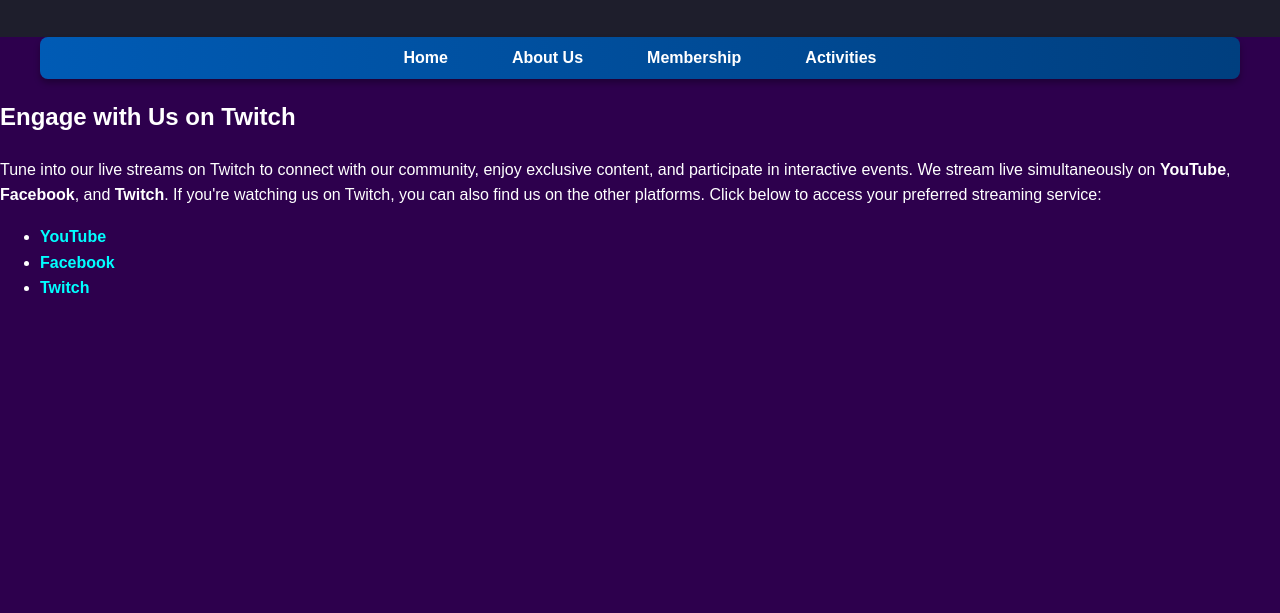
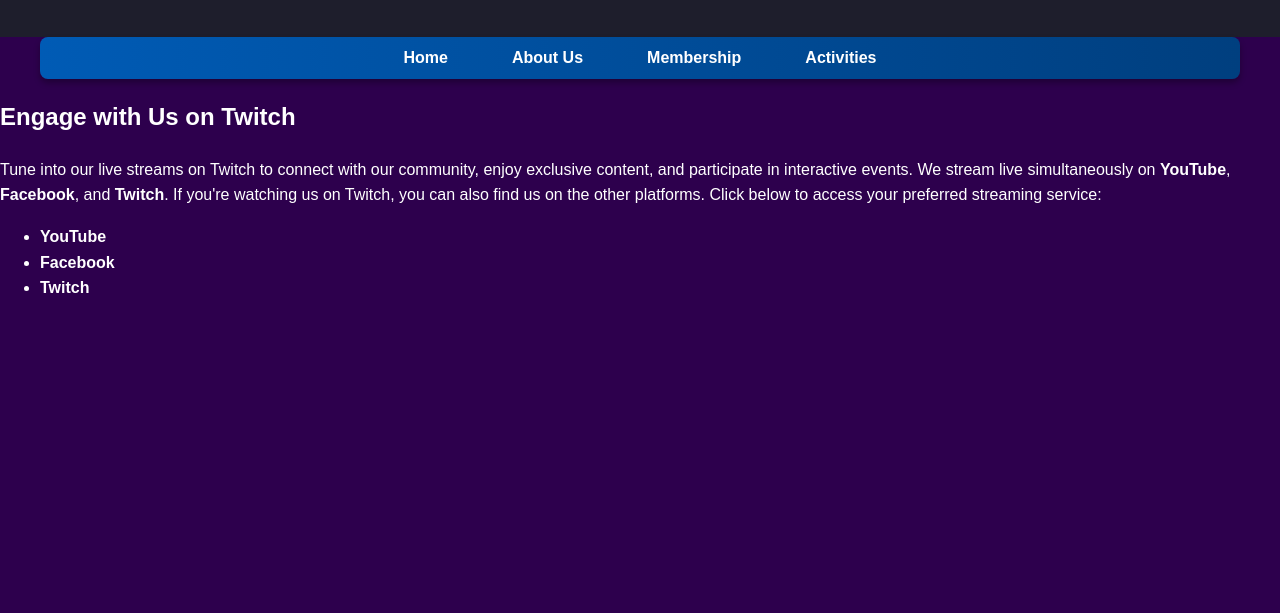
Before and after one commit to asanchezjr0131/PQTtest, a plain HTML site: page activities.html in a window 1280 px wide. Shown: the part 187-800 px from the top of the page. Drawn offline with Linux system fonts and the light colour scheme; a script that the page names is missing.

Commit message:
Update style.css

```diff
--- a/style.css
+++ b/style.css
@@ -1,4 +1,3 @@
-/* General Page Styling */
 /* General Page Styling */
 body {
     font-family: Arial, sans-serif;
@@ -351,23 +350,23 @@ footer {
 }
 /* General Link Styling <---- Applies to all links unless overridden */
 a {
-    color: #00FFFF; /* Bright cyan for better contrast */
+    color: #FFFFFF; /* White color for visibility on purple background */
     text-decoration: none; /* Removes underlines for a cleaner look */
-    font-weight: bold; /* Makes links stand out */
+    font-weight: bold; /* Makes links more prominent */
 }
 
 a:hover {
-    text-decoration: underline; /* Adds underline on hover for emphasis */
-    color: #FFD700; /* Gold color on hover for a nice effect */
+    text-decoration: underline; /* Adds underline on hover */
+    color: #FFD700; /* Gold color on hover for contrast and emphasis */
 }
 
 /* Specific Styling for Links in Lists <---- For links inside <ul> */
 ul li a {
-    color: #00FFFF; /* Ensure links inside lists are bright cyan */
+    color: #FFFFFF; /* White links inside list items */
     transition: color 0.3s ease, text-decoration 0.3s ease; /* Smooth hover effect */
 }
 
 ul li a:hover {
-    color: #FFD700; /* Change to gold on hover */
+    color: #FFD700; /* Gold on hover */
     text-decoration: underline; /* Underline on hover */
 }
```
